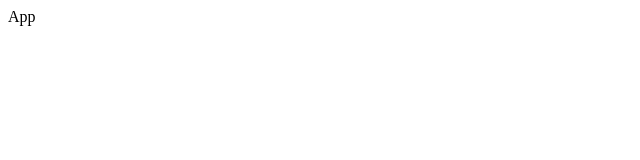
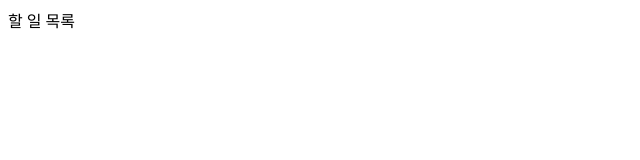
Before and after one commit to byeongminn/TDD-ToDoList, a React (Create React App) app: page / in a window 1280 px wide. Shown: the top 160 px of the page, without its empty margins (0-640 px from the left). Built offline with nearby package versions, Linux system fonts and the light colour scheme.

Commit message:
feat: App 테스트 코드에 부합하게 구현

```diff
--- a/src/App.tsx
+++ b/src/App.tsx
@@ -1,5 +1,14 @@
+import { Header } from 'Components';
+import styled from 'styled-components';
+
 function App() {
-  return <div>App</div>;
+  return (
+    <Container>
+      <Header />
+    </Container>
+  );
 }
 
 export default App;
+
+const Container = styled.div``;
```
